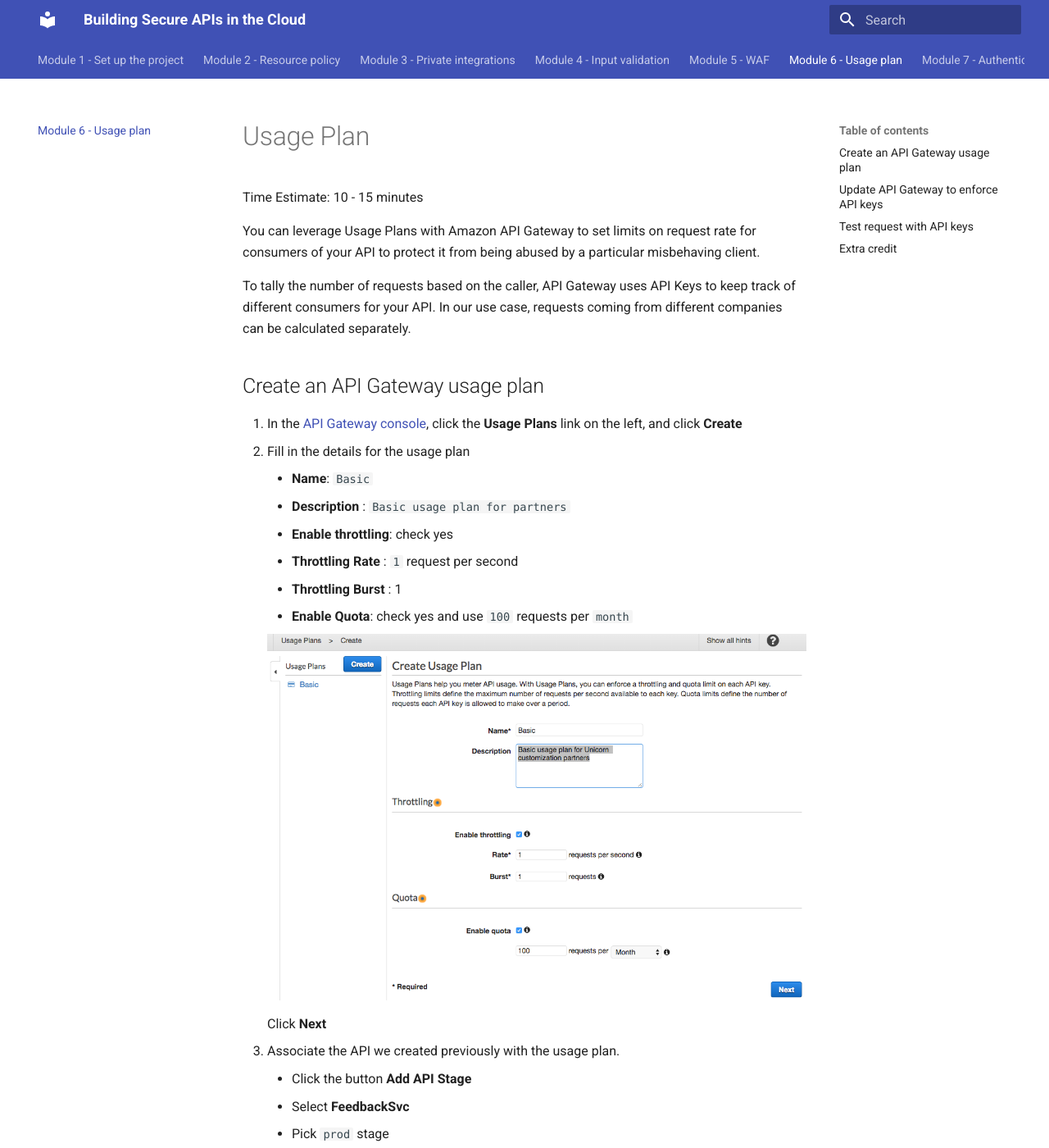
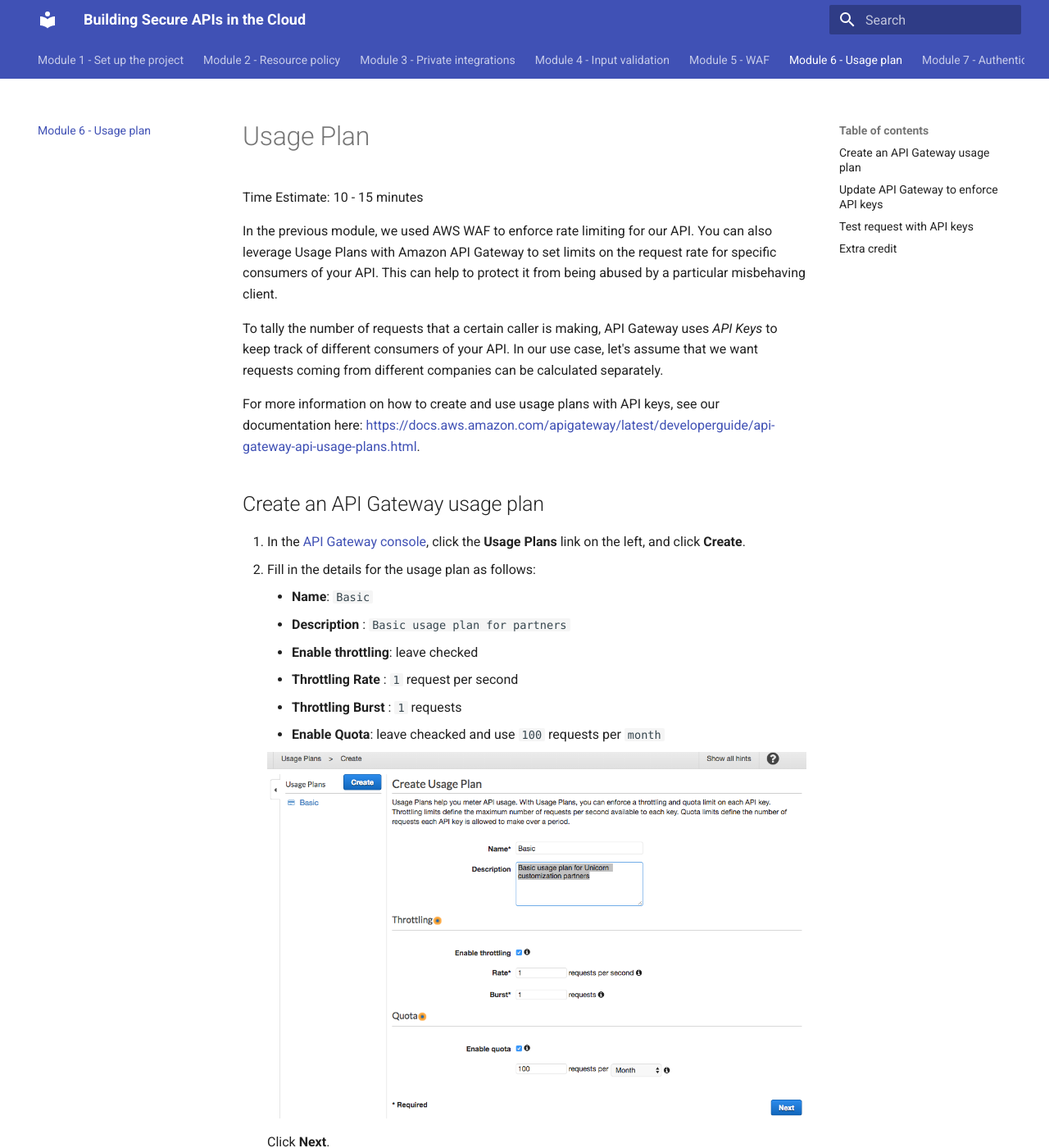
Before and after one commit to xiangshen-dk/workshop-building-secure-apis, an MkDocs documentation site: the page built from docs/usage-plan.md, in a window 1280 px wide and 1400 px high. Shown: the whole window at 82% size. Built offline with MkDocs 1.6.1 and Material for MkDocs 9.7.7, drawn with Linux system fonts in a browser that asks for light colours; some web fonts are replaced; some of the changed text lies outside the part shown.

Commit message:
update usage plan

````diff
--- a/docs/usage-plan.md
+++ b/docs/usage-plan.md
@@ -1,41 +1,43 @@
 # Usage Plan
 Time Estimate: 10 - 15 minutes
 
-You can leverage Usage Plans with Amazon API Gateway to set limits on request rate for consumers of your API to protect it from being abused by a particular misbehaving client.
+In the previous module, we used AWS WAF to enforce rate limiting for our API. You can also leverage Usage Plans with Amazon API Gateway to set limits on the request rate for specific consumers of your API. This can help to protect it from being abused by a particular misbehaving client.
 
-To tally the number of requests based on the caller, API Gateway uses API Keys to keep track of different consumers for your API. In our use case, requests coming from different companies can be calculated separately.
+To tally the number of requests that a certain caller is making, API Gateway uses *API Keys* to keep track of different consumers of your API. In our use case, let's assume that we want requests coming from different companies can be calculated separately.
+
+For more information on how to create and use usage plans with API keys, see our documentation here: https://docs.aws.amazon.com/apigateway/latest/developerguide/api-gateway-api-usage-plans.html.
 
 ## Create an API Gateway usage plan
-1. In the [API Gateway console](https://console.aws.amazon.com/apigateway/home), click the **Usage Plans** link on the left, and click **Create**
-1. Fill in the details for the usage plan
+1. In the [API Gateway console](https://console.aws.amazon.com/apigateway/home), click the **Usage Plans** link on the left, and click **Create**.
+1. Fill in the details for the usage plan as follows:
 
 	* **Name**: ```Basic```
 	* **Description** : ```Basic usage plan for partners```
-	* **Enable throttling**: check yes
+	* **Enable throttling**: leave checked
 	* **Throttling Rate** : ```1``` request per second
-	* **Throttling Burst** : 1
-	* **Enable Quota**: check yes and use ```100``` requests per ```month```
+	* **Throttling Burst** : ```1``` requests
+	* **Enable Quota**: leave cheacked and use ```100``` requests per ```month```
 
 	![Create Usage Plan screenshot](images/create-usage-plan.png)
 
-	Click **Next**
+	Click **Next**.
 
-1. Associate the API we created previously with the usage plan.
+1. Now to associate the API we created previously with our new usage plan:
 	* Click the button __Add API Stage__
 	* Select __FeedbackSvc__
 	* Pick `prod` stage
-	* Click the checkmark to confirm. Then click **Next**
+	* Click the checkmark to confirm, then click **Next**
 
 	![add stage to Usage plan](images/5A-add-stage-to-plan.png)
 
 
-1. We currently don't have any API keys set up. In this step, click **Create API Key and add to Usage Plan** to create an API key for users.
+1. We now need to set up API keys to track usage against this plan. In this step, click **Create API Key and add to Usage Plan** to create an API key for users.
 
-	* For Name, pick any name e.g.  `test company`.
+	* For Name, pick any name e.g.  `test company`
 	* For API Key, select **Auto Generate**
 	* Click **Save**
 
-  ![](../images/5A-auto-generate-API-key.png)
+  	![](../images/5A-auto-generate-API-key.png)
 
 
 1. After the API key has been created, click **Done**.
@@ -46,39 +48,38 @@ To tally the number of requests based on the caller, API Gateway uses API Keys t
 
 Now, we need to modify our API gateway so requests must have an API key present.
 
-1. Go the [API Gateway console](https://console.aws.amazon.com/apigateway/home), navigate to the **FeedbackSvc API** -> **Resources** --> Pick the first GET method --> click on **Method Request**.
+1. In the [API Gateway console](https://console.aws.amazon.com/apigateway/home), navigate to the **FeedbackSvc** API --> **Resources**. Select the first GET method underneath **/feedback** and click on **Method Request**.
 
-  Set **API Key Required** field to `true`
+2. Set **API Key Required** field to `true` and click the checkmark to confirm.
   ![](../images/5B-confirm-usage-plan-requirement.png)
 
-2\. Deploy the API again to the __prod__ stage
+3. Deploy the API again to the __prod__ stage.
 
 ## Test request with API keys
 
-1\. Go back to your terminal and use curl to invoke the API. Now the API is enforcing API keys, the request will fail if you don't include the API key header.
+1. Now let's go back to your terminal in Cloud9 and use curl to invoke the API. Now that the API is enforcing API keys, the request should fail if you don't include the API key header.
 
-Try sending the following request like you did before. You should see the request fail with a `{"message": "Forbidden"}` response.
+	Try sending the following request like you did before. You should see the request fail with a `{"message": "Forbidden"}` response.
 
-```bash
-curl $API_ENDPOINT
-```
+	```bash
+	curl $API_ENDPOINT
+	```
 
-2\. You can add the API key request header when using curl, for example:
+2. Now let's make a request using our created API key. First, to find your auto-generated API key value, go to the **API Keys** tab in the API gateway console --> click on the API key you created in previous steps --> click **Show** next to **API Key**:
 
-```bash hl_lines="1"
-# Important: change the api key to your onw key
-API_KEY=7J5UvskjNg7VAXSaye2P66u04KYWDEDhaHoEPkox
-```
-```bash
-curl -s -H"x-api-key: $API_KEY" $API_ENDPOINT | jq
-```
+	![](../images/5C-find-api-key.png)
 
-You can find the auto-generated API key value by going to the **API Keys** tab in the API gateway console --> click on the API key you created in previous steps --> click **Show** next to **API Key**
+	You can then add the API key request header when using curl like this:
 
-  ![](../images/5C-find-api-key.png)
+	```bash hl_lines="1"
+	# Important: change the api key to your own key
+	API_KEY=7J5UvskjNg7VAXSaye2P66u04KYWDEDhaHoEPkox
+	```
+	```bash
+	curl -s -H"x-api-key: $API_KEY" $API_ENDPOINT | jq
+	```
 
-
-You should now see the request go through.
+	You should now see the request go through.
 
 ## Extra credit
 
````
